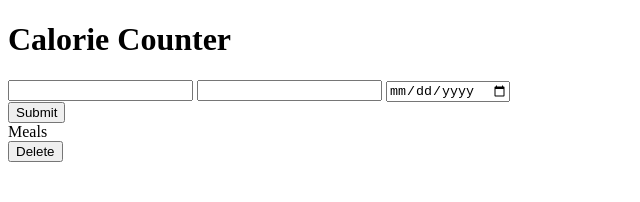
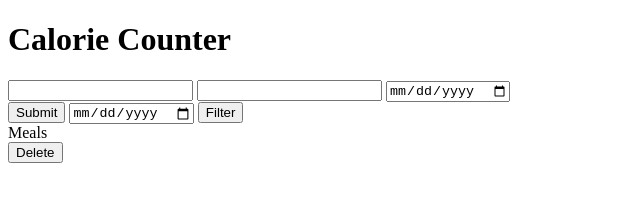
Before and after one commit to Bebe-ops/Calorie-counter, a website: page public/index.html in a window 1280 px wide. Shown: the whole page, without its empty margins (0-640 px from the left). Drawn offline with Linux system fonts and the light colour scheme; no server answers.

Commit message:
adds filter button and filter input field for filter function

```diff
--- a/public/index.html
+++ b/public/index.html
@@ -13,6 +13,8 @@
       <input class ="meal-date" type="date" name="meal-date">
     </div>
     <button class = "submit-button" type="button" name="button">Submit</button>
+    <input class = "filter-input" type="date" name="name" value="">
+    <button class = "filter-button" type="button" name="button">Filter</button>
     <div class="meal-list">Meals</div>
     <button class = "delete-button" type="button" name="button">Delete</button>
     <script src = "main.js" type="text/javascript">
```
